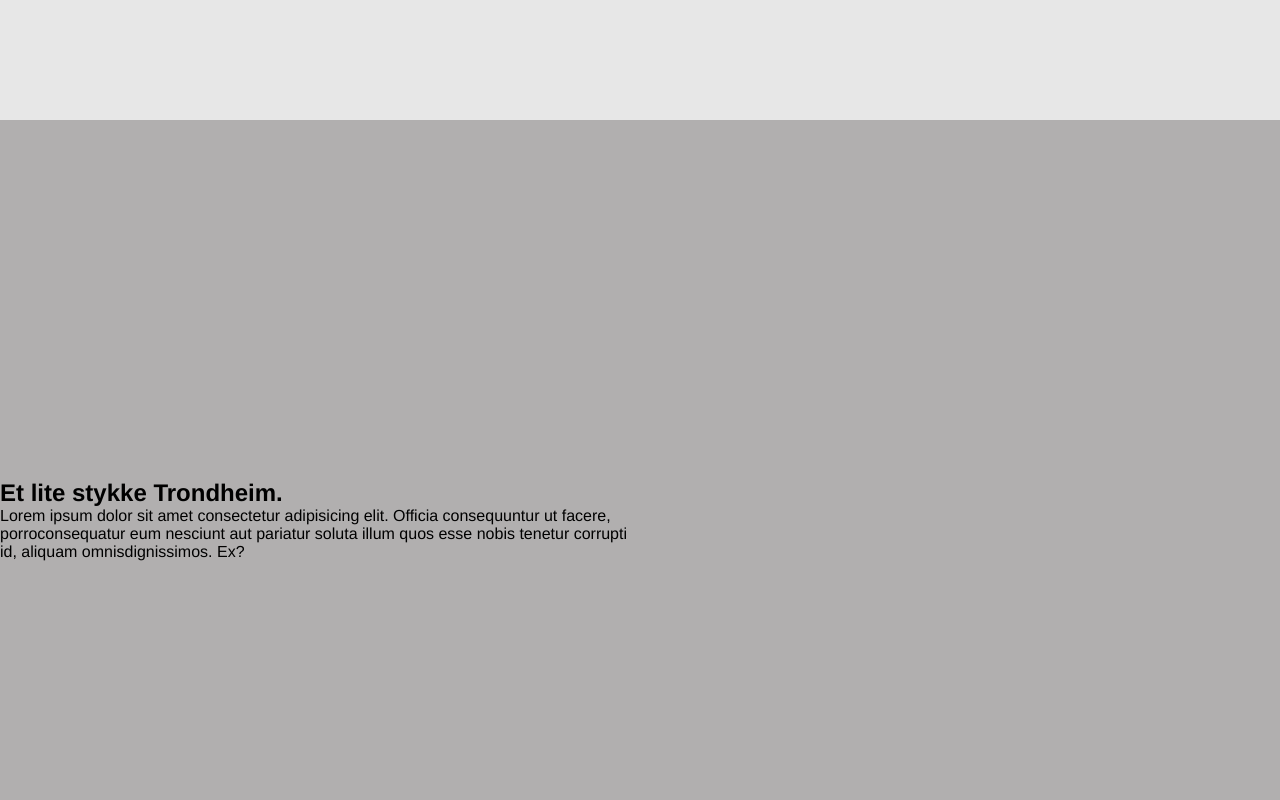
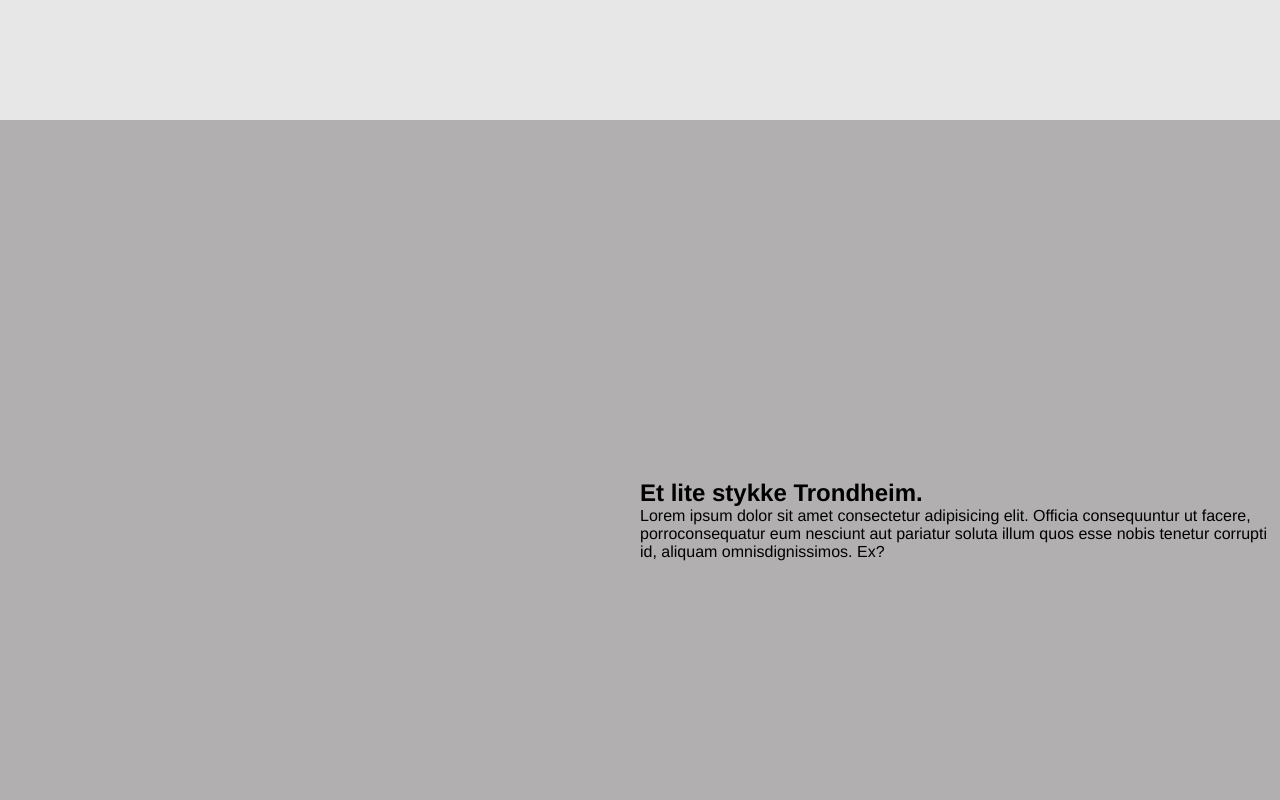
Before and after one commit to selmalois/vakka-juice, a plain HTML site: page index.html in a window 1280 px wide. Shown: the part 3080-3880 px from the top of the page. Drawn offline with Linux system fonts and the light colour scheme.

Commit message:
la til div elm til throwback. flyttet tekst til h.

```diff
--- a/index.css
+++ b/index.css
@@ -109,10 +109,11 @@ section {
 
 .throwback {
     background-color:  rgb(177, 175, 175);
+    align-items: center;
+}
 
-
-    justify-content: right;
-    align-items: center;
+.minner {
+    background-color: black;
 }
 
 #forhandler {
--- a/index.html
+++ b/index.html
@@ -61,6 +61,10 @@
 
             <section class="throwback">
                 <div>
+                    <img class="minne" src="" alt="">
+                </div>
+
+                <div>
                     <h1>Et lite stykke Trondheim.</h1>
                     <p>Lorem ipsum dolor sit amet consectetur adipisicing elit. Officia consequuntur ut facere, porroconsequatur eum nesciunt aut pariatur soluta illum quos esse nobis tenetur corrupti id, aliquam omnisdignissimos. Ex?</p>
                 </div>
```
